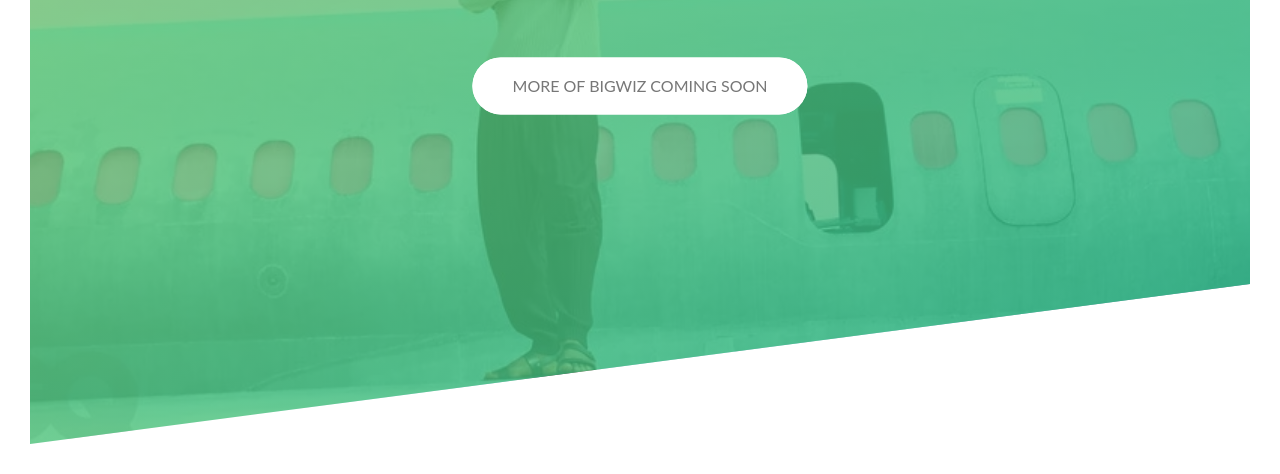
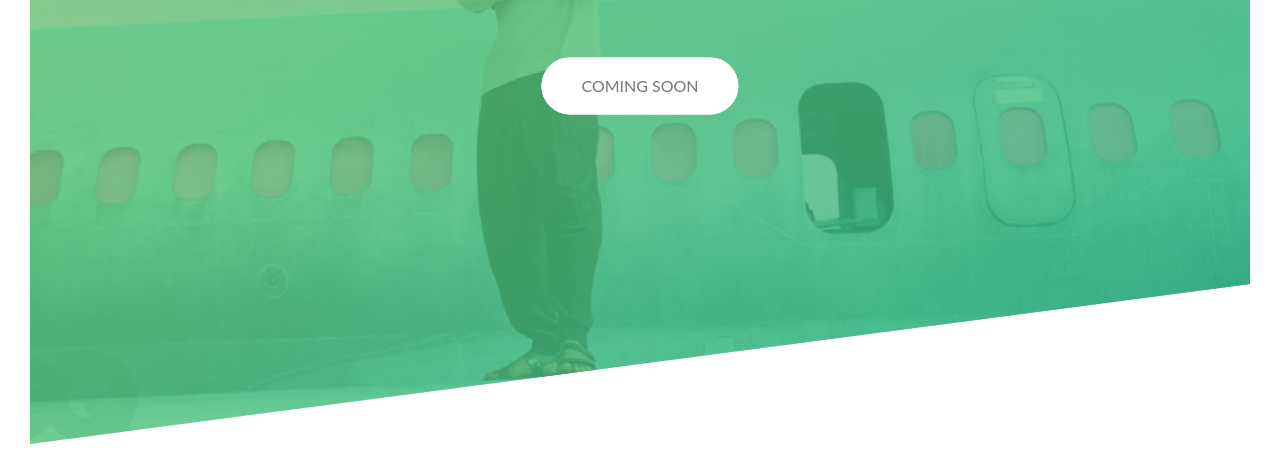
Before and after one commit to MubaraqYusuf/BigWiz, a plain HTML site: page index.html in a window 1280 px wide. Shown: the part 363-837 px from the top of the page. Drawn offline with Linux system fonts and the light colour scheme.

Commit message:
Update index.html

```diff
--- a/index.html
+++ b/index.html
@@ -19,7 +19,7 @@
                 <span class="heading-primary--sub">i am a legend</span>
             </h1>
 
-            <a href="#" class="btn btn--white btn--animated">More of Bigwiz coming soon</a>
+            <a href="#" class="btn btn--white btn--animated">Coming soon</a>
         </div>
     </header>
 </body>
```
